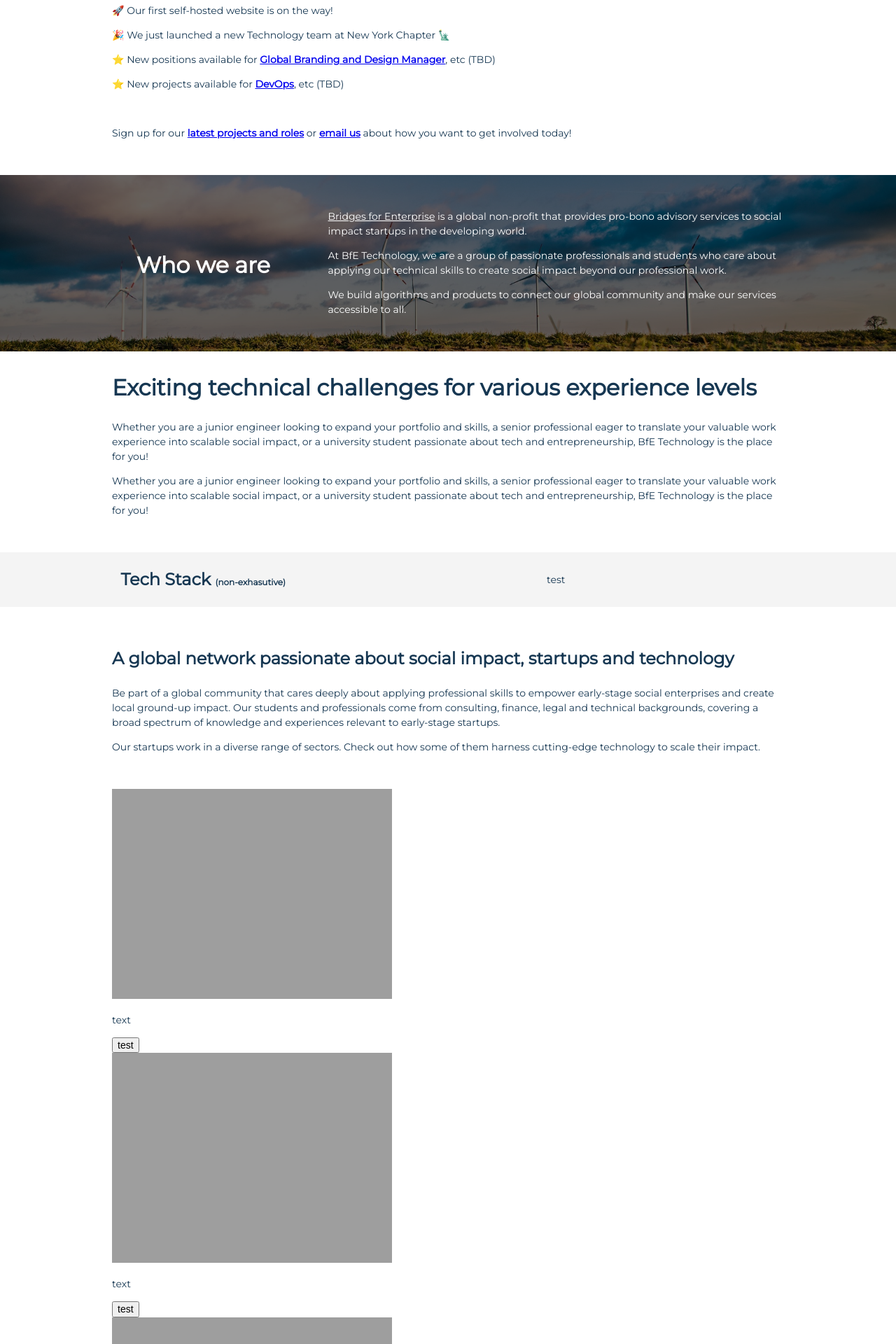
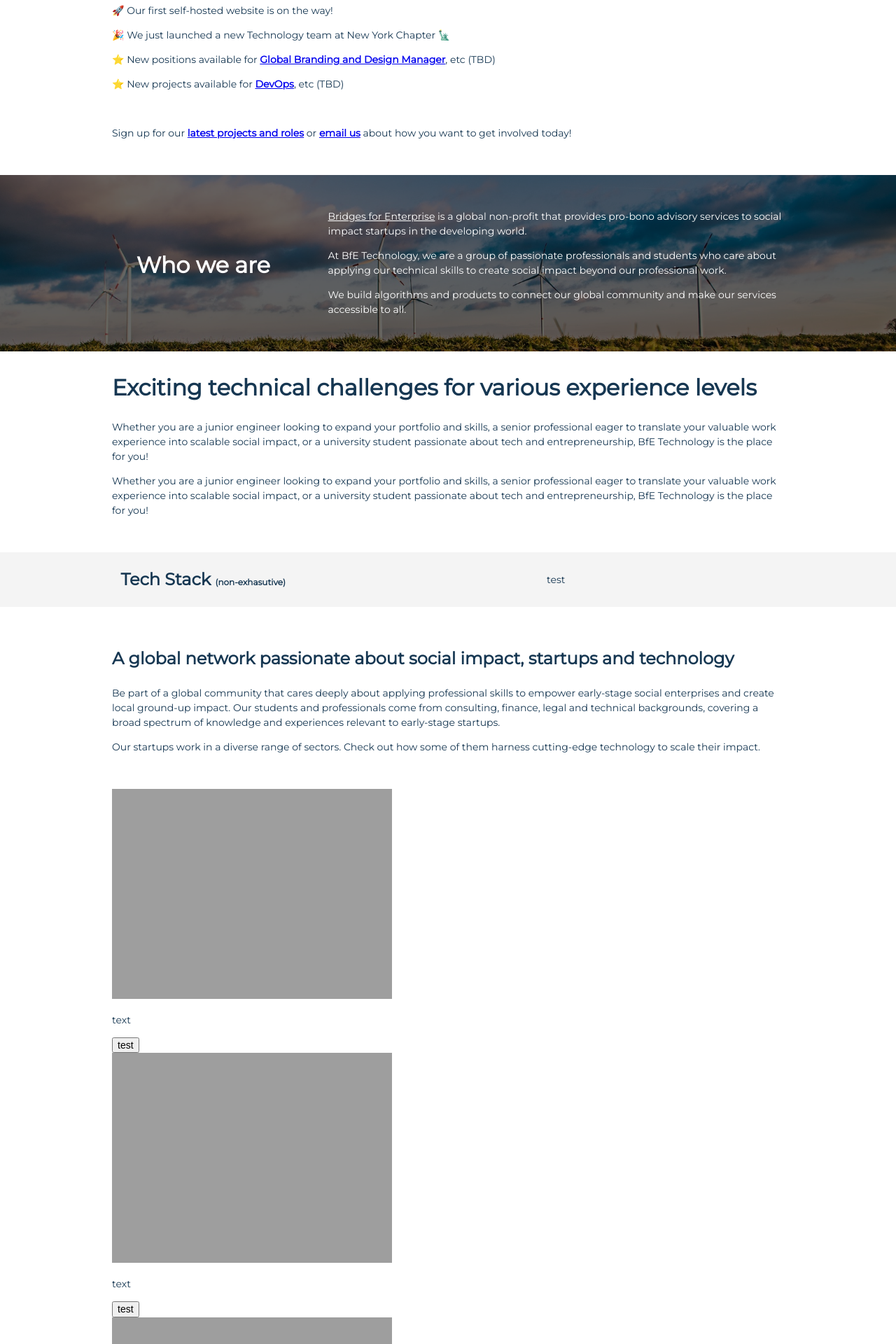
Before and after one commit to BfE-Technology/BfE-Technology.github.io, a Jekyll site: the page built from index.md, in a window 1280 px wide. Shown: the part 1047-2967 px from the top of the page at 70% size. Built offline with Jekyll 4.4.1, drawn with Linux system fonts in a browser that asks for light colours.

Commit message:
Update custom.css

```diff
--- a/assets/css/custom.css
+++ b/assets/css/custom.css
@@ -192,10 +192,10 @@ body {
 
 @media only screen and (min-width: 550px) {
   .full-width{
-    margin-left: min(-10%, calc(-50vw + 480px));
-    margin-right: min(-10%, calc(-50vw + 480px));
-    padding-left: max(10%, calc(50vw - 480px));
-    padding-right: max(10%, calc(50vw - 480px));
+    margin-left: min(-20%, calc(-50vw + 480px));
+    margin-right: min(-20%, calc(-50vw + 480px));
+    padding-left: max(20%, calc(50vw - 480px));
+    padding-right: max(20%, calc(50vw - 480px));
   }
   .two-cols{
     grid-template-columns: 2fr 5fr;
```
